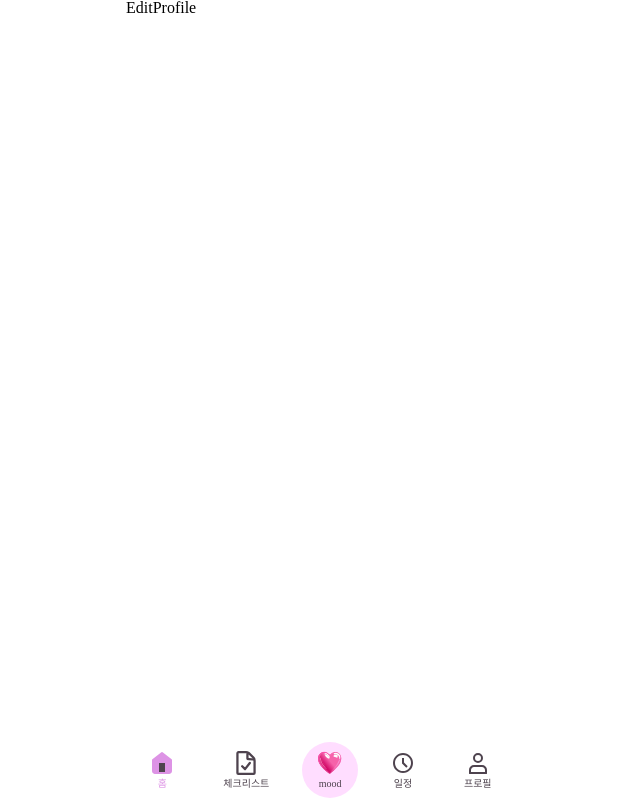
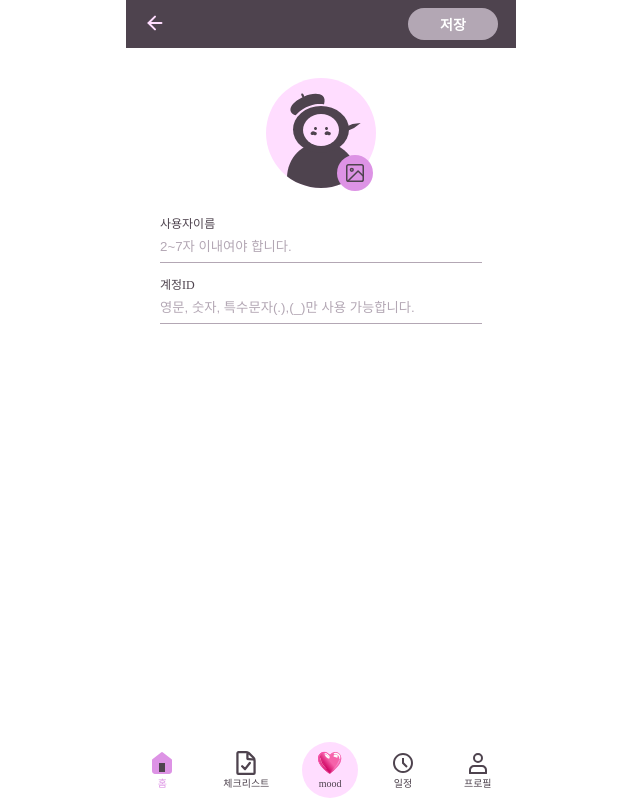
Before and after one commit to doong2imdang/POOW, a React (Create React App) app: page /editprofile in a window 1280 px wide. Shown: the whole page, without its empty margins (319-959 px from the left). Built offline with nearby package versions, Linux system fonts and the light colour scheme.

Commit message:
Feat: 프로필수정 기본 골격 및 기능

```diff
--- a/src/routes/EditProfile.tsx
+++ b/src/routes/EditProfile.tsx
@@ -1,5 +1,107 @@
-import React from "react";
+import React, { ChangeEvent, useState } from "react";
+import styled from "styled-components";
+import Header from "../components/Header";
+import { ErrorMessage, ProfileUploadButtonStyle } from "./Signup";
+import Input from "../components/Input";
+import uploadProfile from "../assets/images/img-profile.svg";
+import imgButton from "../assets/images/icon-image-upload.svg";
+import { getDownloadURL, ref, uploadBytes } from "firebase/storage";
+import { auth, storage } from "../firebase";
+import { MainStyle } from "./Login";
 
 export default function EditProfile() {
-  return <div>EditProfile</div>;
+  const [disabled, setDisabled] = useState<boolean>(true);
+  const [username, setUsername] = useState<string>("");
+  const [accountID, setAccountID] = useState<string>("");
+  const [profileImage, setProfileImage] = useState<string | null>(null);
+  const [usernameError, setUsernameError] = useState<string>("");
+  const [accountIDError, setAccountIDError] = useState<string>("");
+
+  const handleImageChange = async (e: ChangeEvent<HTMLInputElement>) => {
+    if (e.target.files && e.target.files[0]) {
+      const file = e.target.files[0];
+      const storageRef = ref(storage, `profileImages/${auth.currentUser?.uid}`);
+
+      // Firebase Storage에 이미지 업로드
+      await uploadBytes(storageRef, file);
+
+      // 업로드된 이미지의 다운로드 URL 가져오기
+      const downloadURL = await getDownloadURL(storageRef);
+      setProfileImage(downloadURL);
+    }
+  };
+
+  const handleUsernameChange = (e: ChangeEvent<HTMLInputElement>) => {
+    const value = e.target.value;
+    setUsername(value);
+
+    if (value.length < 2 || value.length > 7) {
+      setUsernameError("사용자 이름은 2자에서 7자 이내여야 합니다.");
+    } else {
+      setUsernameError("");
+    }
+  };
+
+  const handleAccountIDChange = (e: ChangeEvent<HTMLInputElement>) => {
+    const value = e.target.value;
+    setAccountID(value);
+
+    const accountIDPattern = /^[a-zA-Z0-9._]+$/;
+    if (!accountIDPattern.test(value)) {
+      setAccountIDError("영문, 숫자, 밑줄 및 마침표만 사용할 수 있습니다.");
+    } else {
+      setAccountIDError("");
+    }
+  };
+
+  return (
+    <>
+      <Header
+        set
+        buttonDisabled={disabled}
+        background="var(--color-main)"
+        color="var(--color-dark)"
+      />
+      <EditProfileMainStyle>
+        <form>
+          <ProfileUploadButtonStyle>
+            <div>
+              <img src={profileImage || uploadProfile} />
+            </div>
+            <label htmlFor="profile-upload">
+              <img src={imgButton} />
+              <input
+                type="file"
+                id="profile-upload"
+                accept="image/*"
+                onChange={handleImageChange}
+              />
+            </label>
+          </ProfileUploadButtonStyle>
+          <label htmlFor="input-username">사용자이름</label>
+          <Input
+            type="text"
+            id="input-username"
+            placeholder="2~7자 이내여야 합니다."
+            value={username}
+            onChange={handleUsernameChange}
+          />
+          {usernameError && <ErrorMessage>{usernameError}</ErrorMessage>}
+          <label htmlFor="input-accountID">계정ID</label>
+          <Input
+            type="text"
+            id="input-accountID"
+            placeholder="영문, 숫자, 특수문자(.),(_)만 사용 가능합니다."
+            value={accountID}
+            onChange={handleAccountIDChange}
+          />
+          {accountIDError && <ErrorMessage>{accountIDError}</ErrorMessage>}
+        </form>
+      </EditProfileMainStyle>
+    </>
+  );
 }
+
+const EditProfileMainStyle = styled(MainStyle)`
+  padding-top: 30px;
+`;
```
